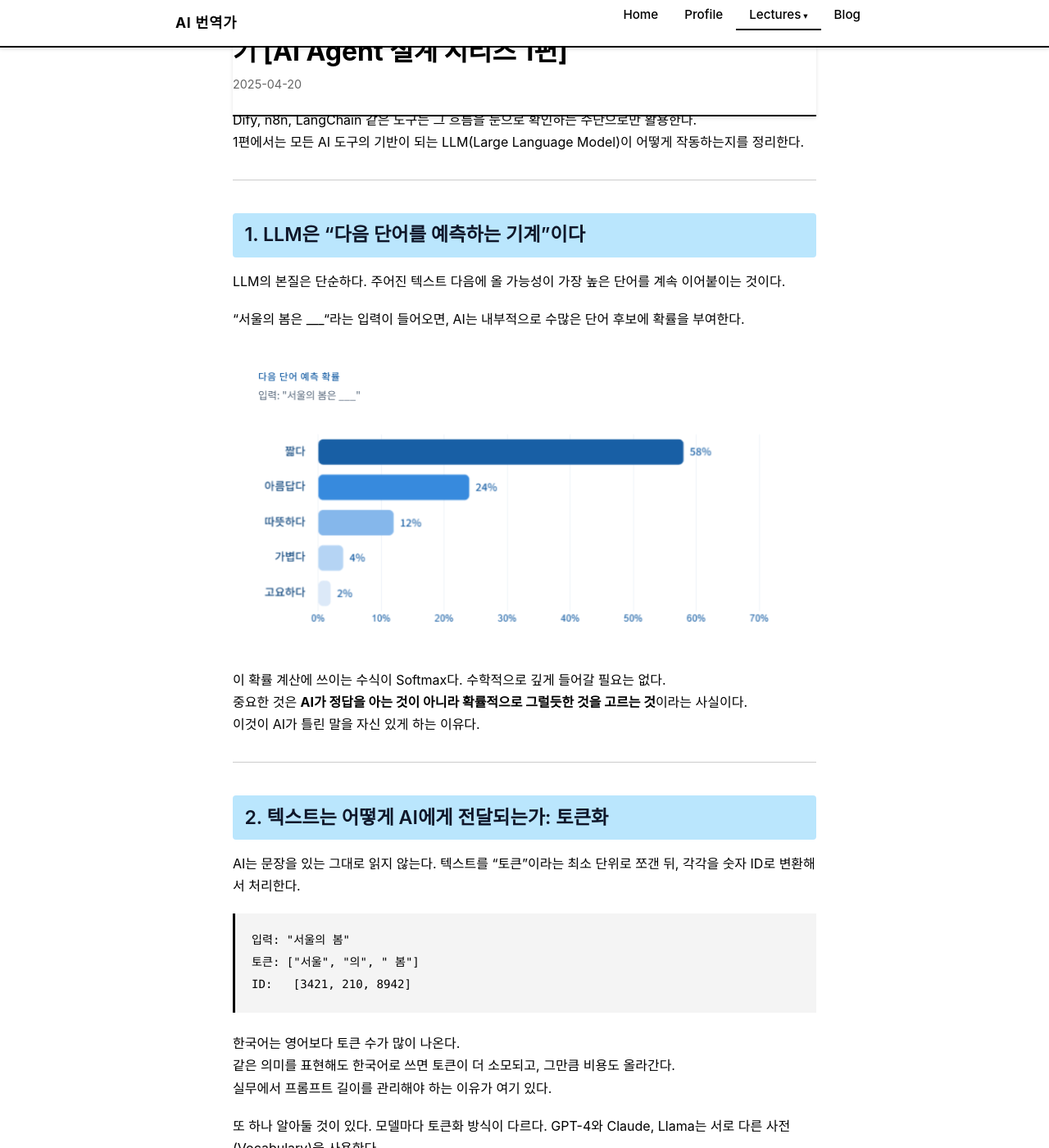
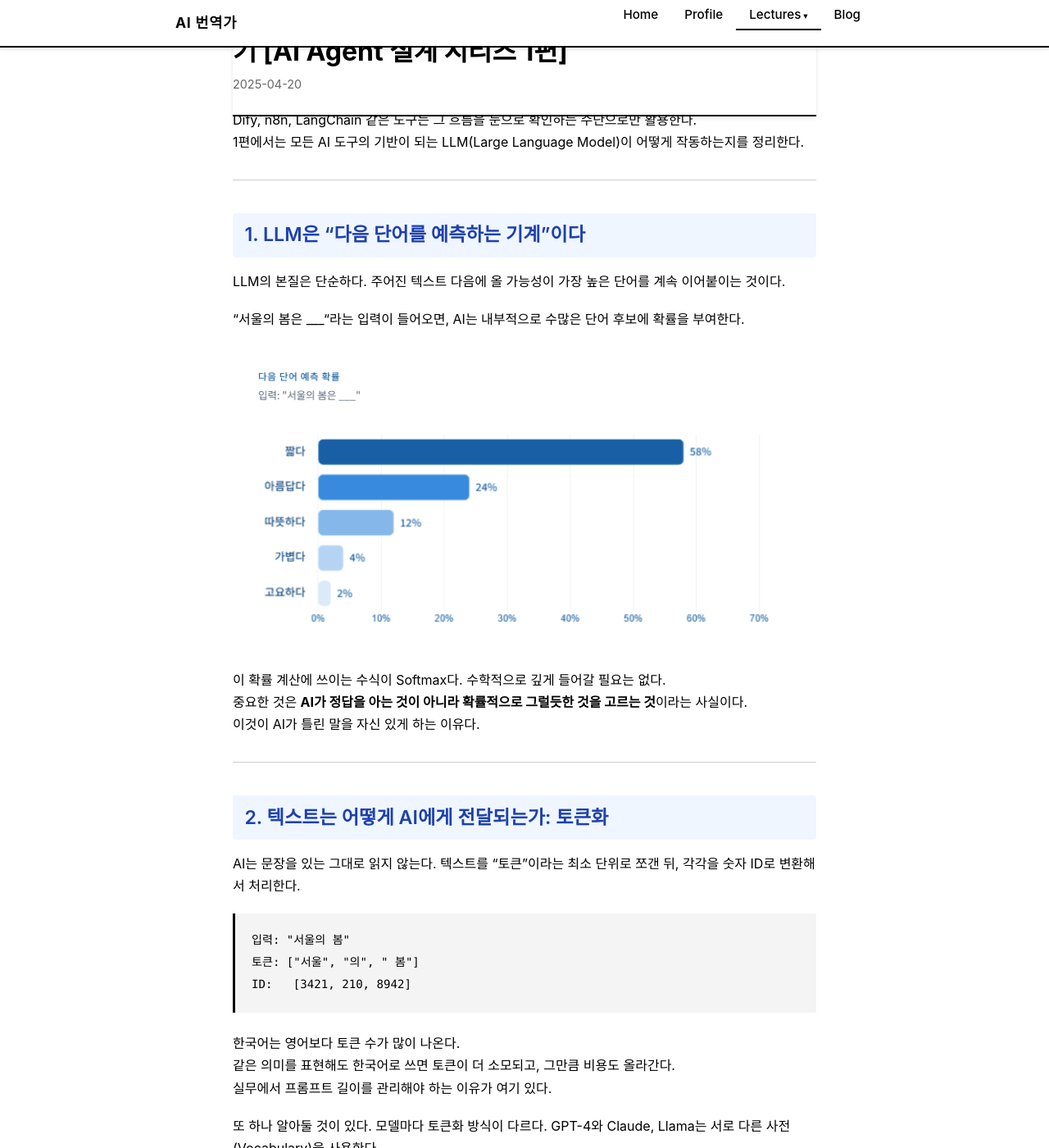
Before and after one commit to zzhining/zzhining.github.io, a Jekyll site: the page built from _lectures_genai/2025-04-20-ai-agent-series-01-llm-mechanism.md, in a window 1280 px wide and 1400 px high, scrolled down 366 px. Shown: the whole window at 82% size. Built offline with Jekyll 4.4.1, drawn with Linux system fonts in a browser that asks for light colours.

Commit message:
update color

```diff
--- a/assets/main.css
+++ b/assets/main.css
@@ -127,8 +127,8 @@ h2 {
 
 .post-content h2,
 .page-content h2 {
-  background-color: #bae6fd;
-  color: #0f172a;
+  background-color: #eff6ff;
+  color: #1e40af;
   padding: 0.45rem 0.9rem;
   border-radius: 4px;
   margin: 2.5rem 0 1rem;
```
